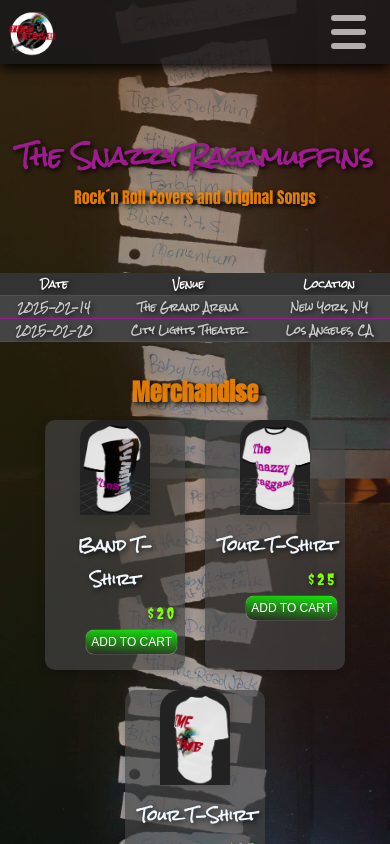
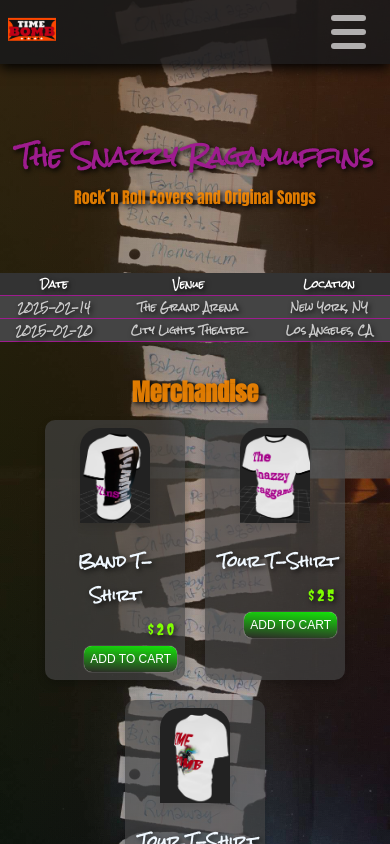
Before and after one commit to joaoaugusto-jesus/Band_website, a Next.js app: page / in a window 390 px wide. Shown: the top 844 px of the page. Built offline with nearby package versions, Linux system fonts and the light colour scheme; a web font is replaced by a local one.

Commit message:
changing images to gallery navbar and about us page

```diff
--- a/src/app/components/Merchandise/Merchandise.module.css
+++ b/src/app/components/Merchandise/Merchandise.module.css
@@ -19,9 +19,9 @@
   letter-spacing: 6;
 }
 .card {
-  margin: 10px;
+  margin: 20px;
   width: 180px;
-  height: 360px;
+  height: 400px;
   border-radius: 10px;
   box-shadow: 0 4px 8px 0 rgba(0, 0, 0, 0.2);
   transition: 0.3s;
@@ -39,6 +39,7 @@
   width: 90%;
   height: auto;
   border-radius: 20px 20px 0 0;
+  margin: 8px 0;
 
 }
 
@@ -95,7 +96,7 @@
   .card {
     margin: 10px;
     width: 140px;
-    height: 250px;
+    height: 280px;
 
   }
   .card img {
@@ -105,16 +106,28 @@
 
 
 @media (max-width: 500px) {
+  .card {
+    margin: 10px;
+    width: 140px;
+    height: 280px;
+
+  }
+
 
   .Button {
-    padding: 5px 5px;
+    padding: 6px 6px;
     font-size: 12px;
   }
 
 }
 
 @media (max-width: 400px) {
+  .card {
+    margin: 10px;
+    width: 140px;
+    height: 260px;
 
+  }
 
 
 }
--- a/src/app/components/Navbar/page.js
+++ b/src/app/components/Navbar/page.js
@@ -33,7 +33,7 @@ export default function Navbar() {
             <Link className={styles.logoWrapper} href="/">
 
                         <Image
-                            src="assets/img/logo.webp"
+                            src="assets/img/timebomblogo2.png"
                             alt="The Name of a Band"
                             width={400}
                             height={400}
```
Also changed, not shown: src/app/about-us/page.js (+4 -3 lines), src/app/components/LayoutTb/LayoutTb.module.css (added, +24 -0 lines), src/app/components/LayoutTb/page.js (added, +9 -0 lines), public/assets/img/bandinblack.png (added), public/assets/img/timebomblogo2.png (added).
